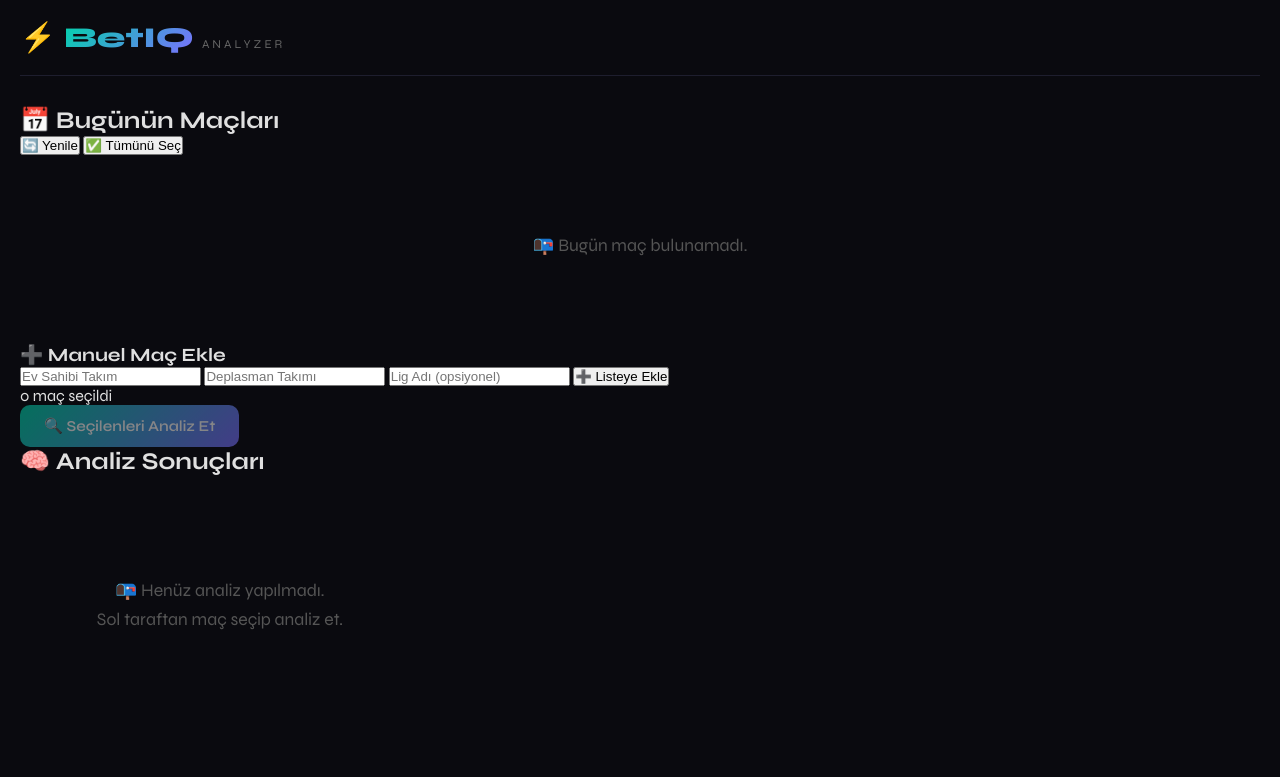
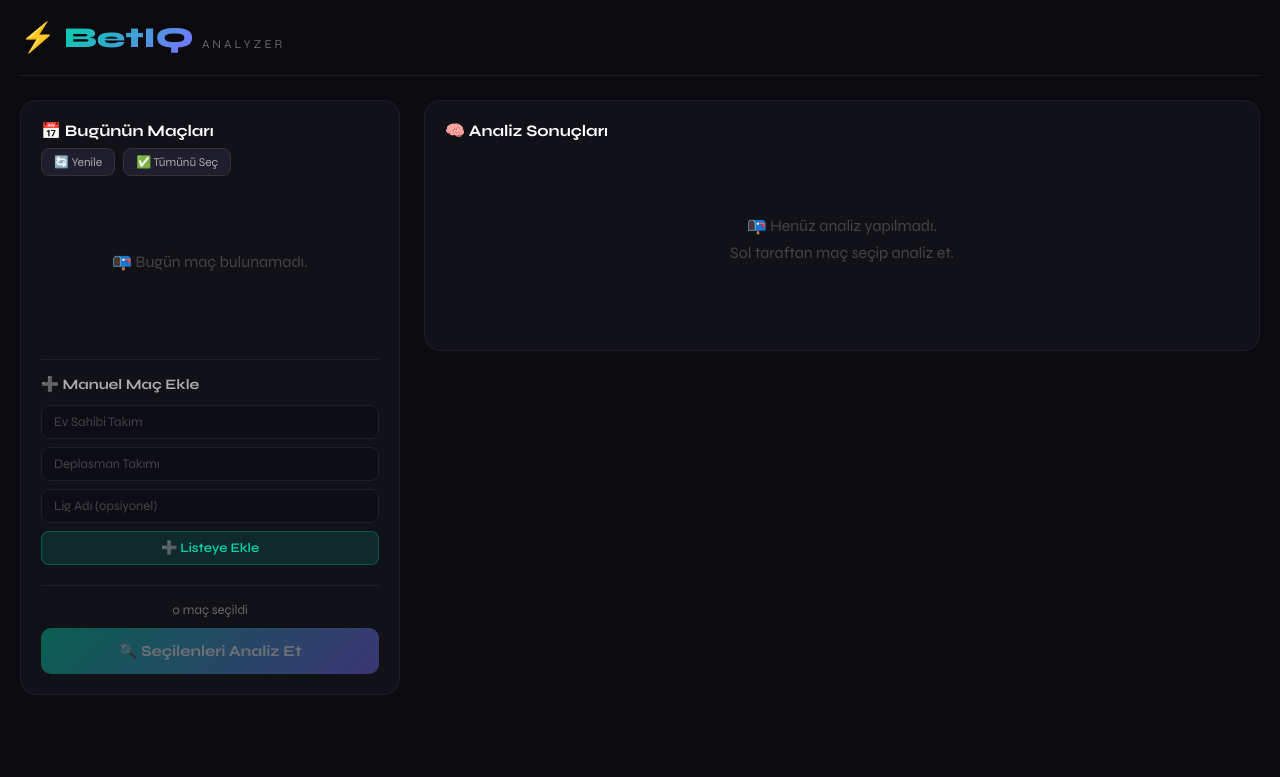
Before and after one commit to bahistavsiyesi-spec/betiq-analyzer, a Flask app: page / in a window 1280 px wide. Shown: the top 777 px of the page. Run offline with Flask 3, Linux system fonts and the light colour scheme; data that the repository does not hold is empty.

Commit message:
Update style.css

```diff
--- a/frontend/static/css/style.css
+++ b/frontend/static/css/style.css
@@ -1,8 +1,4 @@
-* {
-    margin: 0;
-    padding: 0;
-    box-sizing: border-box;
-}
+* { margin: 0; padding: 0; box-sizing: border-box; }
 
 body {
     background: #0a0a0f;
@@ -12,7 +8,7 @@ body {
 }
 
 .app-container {
-    max-width: 1400px;
+    max-width: 1600px;
     margin: 0 auto;
     padding: 0 20px;
 }
@@ -21,7 +17,7 @@ body {
 .app-header {
     padding: 20px 0;
     border-bottom: 1px solid #1e1e2e;
-    margin-bottom: 30px;
+    margin-bottom: 24px;
 }
 
 .header-content {
@@ -30,16 +26,8 @@ body {
     justify-content: space-between;
 }
 
-.logo {
-    display: flex;
-    align-items: center;
-    gap: 8px;
-}
-
-.logo-icon {
-    font-size: 1.8rem;
-}
-
+.logo { display: flex; align-items: center; gap: 8px; }
+.logo-icon { font-size: 1.8rem; }
 .logo-text {
     font-size: 1.8rem;
     font-weight: 800;
@@ -47,7 +35,6 @@ body {
     -webkit-background-clip: text;
     -webkit-text-fill-color: transparent;
 }
-
 .logo-sub {
     font-size: 0.75rem;
     color: #666;
@@ -56,276 +43,249 @@ body {
     margin-bottom: 4px;
 }
 
-.analyze-btn {
-    background: linear-gradient(135deg, #00d4aa, #7c6fff);
-    color: #fff;
-    border: none;
-    padding: 12px 24px;
-    border-radius: 10px;
-    font-family: 'Syne', sans-serif;
-    font-size: 0.95rem;
-    font-weight: 600;
-    cursor: pointer;
-    transition: opacity 0.2s, transform 0.2s;
+/* TWO COLUMN */
+.two-column {
+    display: grid;
+    grid-template-columns: 380px 1fr;
+    gap: 24px;
+    align-items: start;
 }
 
-.analyze-btn:hover {
-    opacity: 0.85;
-    transform: translateY(-1px);
-}
-
-.analyze-btn:disabled {
-    opacity: 0.5;
-    cursor: not-allowed;
-    transform: none;
-}
-
-/* MAIN */
-.main-content {
-    padding-bottom: 60px;
-}
-
-/* NO MATCHES */
-.no-matches {
-    text-align: center;
-    padding: 80px 20px;
-    color: #555;
-}
-
-.no-matches p {
-    font-size: 1.1rem;
-    margin-bottom: 8px;
-}
-
-/* MATCHES GRID */
-#matchesContainer {
-    display: grid;
-    grid-template-columns: repeat(auto-fill, minmax(380px, 1fr));
-    gap: 20px;
-}
-
-/* MATCH CARD */
-.match-card {
+/* PANELS */
+.left-panel, .right-panel {
     background: #111118;
     border: 1px solid #1e1e2e;
     border-radius: 16px;
     padding: 20px;
-    transition: border-color 0.2s, transform 0.2s;
 }
 
-.match-card:hover {
-    border-color: #00d4aa44;
-    transform: translateY(-2px);
-}
-
-.match-header {
-    display: flex;
-    justify-content: space-between;
-    align-items: center;
-    margin-bottom: 16px;
-}
-
-.league-badge {
-    font-size: 0.75rem;
-    color: #888;
-    background: #1a1a2e;
-    padding: 4px 10px;
-    border-radius: 20px;
-}
-
-.match-time {
-    font-family: 'JetBrains Mono', monospace;
-    font-size: 0.85rem;
-    color: #00d4aa;
-}
-
-/* TEAMS */
-.teams {
+.panel-header {
     display: flex;
     align-items: center;
     justify-content: space-between;
-    margin-bottom: 20px;
-    gap: 10px;
+    margin-bottom: 16px;
+    flex-wrap: wrap;
+    gap: 8px;
 }
 
-.team {
-    flex: 1;
-    display: flex;
-    flex-direction: column;
-    gap: 4px;
-}
-
-.home-team { align-items: flex-start; }
-.away-team { align-items: flex-end; }
-
-.team-name {
+.panel-header h2 {
     font-size: 1rem;
     font-weight: 700;
     color: #fff;
 }
 
-.team-form {
+.panel-actions {
+    display: flex;
+    gap: 8px;
+}
+
+.btn-secondary {
+    background: #1e1e2e;
+    color: #aaa;
+    border: 1px solid #333;
+    padding: 6px 12px;
+    border-radius: 8px;
     font-size: 0.75rem;
+    cursor: pointer;
+    font-family: 'Syne', sans-serif;
+    transition: all 0.2s;
+}
+.btn-secondary:hover { background: #2a2a3e; color: #fff; }
+
+/* FIXTURES LIST */
+.loading-fixtures {
+    display: flex;
+    align-items: center;
+    gap: 10px;
     color: #666;
+    padding: 20px;
+    justify-content: center;
+}
+
+.spinner {
+    width: 20px;
+    height: 20px;
+    border: 2px solid #333;
+    border-top-color: #00d4aa;
+    border-radius: 50%;
+    animation: spin 1s linear infinite;
+}
+
+@keyframes spin { to { transform: rotate(360deg); } }
+
+.league-group { margin-bottom: 12px; }
+
+.league-title {
+    font-size: 0.7rem;
+    color: #666;
+    text-transform: uppercase;
+    letter-spacing: 1px;
+    padding: 6px 0;
+    border-bottom: 1px solid #1e1e2e;
+    margin-bottom: 4px;
+}
+
+.fixture-item {
+    display: flex;
+    align-items: center;
+    gap: 10px;
+    padding: 8px 10px;
+    border-radius: 8px;
+    cursor: pointer;
+    transition: background 0.15s;
+    margin-bottom: 2px;
+}
+.fixture-item:hover { background: #1a1a2e; }
+.fixture-item.selected { background: #00d4aa11; border: 1px solid #00d4aa33; }
+
+.fixture-check {
+    font-size: 1rem;
+    width: 20px;
+    text-align: center;
+    flex-shrink: 0;
+}
+
+.fixture-info {
+    display: flex;
+    flex-direction: column;
+    gap: 2px;
+    flex: 1;
+    min-width: 0;
+}
+
+.fixture-teams {
+    font-size: 0.82rem;
+    color: #ddd;
+    font-weight: 600;
+    white-space: nowrap;
+    overflow: hidden;
+    text-overflow: ellipsis;
+}
+
+.fixture-time {
+    font-size: 0.72rem;
+    color: #00d4aa;
     font-family: 'JetBrains Mono', monospace;
 }
 
-.vs-badge {
-    width: 42px;
-    height: 42px;
-    border-radius: 50%;
-    display: flex;
-    align-items: center;
-    justify-content: center;
-    font-weight: 800;
-    font-size: 1rem;
-    flex-shrink: 0;
+/* MANUAL SECTION */
+.manual-section {
+    margin-top: 20px;
+    padding-top: 16px;
+    border-top: 1px solid #1e1e2e;
 }
 
-.prediction-1 { background: #00d4aa22; color: #00d4aa; border: 2px solid #00d4aa; }
-.prediction-x { background: #ffa50022; color: #ffa500; border: 2px solid #ffa500; }
-.prediction-2 { background: #7c6fff22; color: #7c6fff; border: 2px solid #7c6fff; }
-
-/* STATS */
-.stats-grid {
-    display: grid;
-    grid-template-columns: 1fr 1fr;
-    gap: 10px;
-    margin-bottom: 16px;
+.manual-section h3 {
+    font-size: 0.9rem;
+    color: #aaa;
+    margin-bottom: 12px;
 }
 
-.stat-box {
+.manual-form {
+    display: flex;
+    flex-direction: column;
+    gap: 8px;
+}
+
+.input-field {
     background: #0d0d15;
     border: 1px solid #1e1e2e;
-    border-radius: 10px;
-    padding: 10px 12px;
-    display: flex;
-    flex-direction: column;
-    gap: 4px;
+    border-radius: 8px;
+    padding: 8px 12px;
+    color: #fff;
+    font-family: 'Syne', sans-serif;
+    font-size: 0.82rem;
+    outline: none;
+    transition: border-color 0.2s;
 }
+.input-field:focus { border-color: #00d4aa; }
+.input-field::placeholder { color: #444; }
 
-.stat-label {
-    font-size: 0.7rem;
-    color: #666;
-    text-transform: uppercase;
-    letter-spacing: 0.5px;
+.btn-add {
+    background: #00d4aa22;
+    color: #00d4aa;
+    border: 1px solid #00d4aa44;
+    padding: 8px 12px;
+    border-radius: 8px;
+    cursor: pointer;
+    font-family: 'Syne', sans-serif;
+    font-size: 0.82rem;
+    font-weight: 600;
+    transition: all 0.2s;
 }
+.btn-add:hover { background: #00d4aa33; }
 
-.stat-value {
-    font-family: 'JetBrains Mono', monospace;
-    font-size: 1.1rem;
-    font-weight: 600;
-    color: #fff;
-}
-
-.highlight-blue { color: #00d4aa; }
-.highlight-yellow { color: #ffa500; }
-
-.stat-bar {
-    height: 4px;
-    background: #1e1e2e;
-    border-radius: 99px;
-    overflow: hidden;
-}
-
-.stat-fill {
-    height: 100%;
-    background: #555;
-    border-radius: 99px;
-    transition: width 0.5s ease;
-}
-
-.stat-fill.blue { background: linear-gradient(90deg, #00d4aa, #00a88a); }
-.stat-fill.yellow { background: linear-gradient(90deg, #ffa500, #ff7700); }
-
-/* PREDICTION ROW */
-.prediction-row {
+.manual-item {
     display: flex;
     align-items: center;
     justify-content: space-between;
-    margin-bottom: 16px;
-    padding: 12px;
+    padding: 8px 10px;
     background: #0d0d15;
-    border-radius: 10px;
-    border: 1px solid #1e1e2e;
+    border-radius: 8px;
+    margin-top: 6px;
+    font-size: 0.8rem;
+    color: #aaa;
 }
 
-.predicted-score {
+.btn-remove {
+    background: none;
+    border: none;
+    color: #ff4444;
+    cursor: pointer;
+    font-size: 0.9rem;
+    padding: 0 4px;
+}
+
+/* ANALYZE SECTION */
+.analyze-section {
+    margin-top: 20px;
+    padding-top: 16px;
+    border-top: 1px solid #1e1e2e;
     display: flex;
     flex-direction: column;
-    gap: 2px;
+    gap: 10px;
 }
 
-.score-label {
-    font-size: 0.7rem;
+.selected-count {
+    font-size: 0.82rem;
     color: #666;
-    text-transform: uppercase;
+    text-align: center;
 }
 
-.score-value {
-    font-family: 'JetBrains Mono', monospace;
-    font-size: 1.2rem;
-    font-weight: 600;
+.analyze-btn {
+    background: linear-gradient(135deg, #00d4aa, #7c6fff);
     color: #fff;
+    border: none;
+    padding: 14px;
+    border-radius: 10px;
+    font-family: 'Syne', sans-serif;
+    font-size: 0.95rem;
+    font-weight: 700;
+    cursor: pointer;
+    transition: opacity 0.2s, transform 0.2s;
+    width: 100%;
 }
+.analyze-btn:hover:not(:disabled) { opacity: 0.85; transform: translateY(-1px); }
+.analyze-btn:disabled { opacity: 0.4; cursor: not-allowed; transform: none; }
 
-/* CONFIDENCE */
-.confidence-badge {
-    padding: 6px 14px;
-    border-radius: 20px;
-    font-size: 0.8rem;
-    font-weight: 600;
-}
-
-.confidence-very-high { background: #00d4aa22; color: #00d4aa; border: 1px solid #00d4aa; }
-.confidence-high { background: #7c6fff22; color: #7c6fff; border: 1px solid #7c6fff; }
-.confidence-medium { background: #ffa50022; color: #ffa500; border: 1px solid #ffa500; }
-.confidence-low { background: #ff444422; color: #ff4444; border: 1px solid #ff4444; }
-
-/* REASONING */
-.reasoning {
-    border-top: 1px solid #1e1e2e;
-    padding-top: 14px;
-}
-
-.reasoning-label {
-    font-size: 0.75rem;
-    color: #666;
-    text-transform: uppercase;
-    letter-spacing: 1px;
-    display: block;
-    margin-bottom: 8px;
-}
-
-.reasoning-item {
-    font-size: 0.82rem;
-    color: #aaa;
-    line-height: 1.5;
-    margin-bottom: 4px;
-    padding-left: 4px;
-}
-
-/* STATUS BOX */
-#analysisStatus {
-    margin-bottom: 24px;
-}
+/* STATUS */
+#analysisStatus { margin-bottom: 16px; }
 
 .status-box {
-    background: #111118;
+    background: #0d0d15;
     border: 1px solid #333;
     border-radius: 12px;
-    padding: 20px;
+    padding: 16px;
     display: flex;
     align-items: center;
-    gap: 16px;
+    gap: 14px;
 }
-
 .status-box.success { border-color: #00d4aa; }
 .status-box.error { border-color: #ff4444; }
 
 .status-spinner {
-    width: 40px;
-    height: 40px;
+    width: 36px;
+    height: 36px;
     border: 3px solid #333;
     border-top-color: #00d4aa;
     border-radius: 50%;
@@ -333,29 +293,18 @@ body {
     flex-shrink: 0;
 }
 
-@keyframes spin {
-    to { transform: rotate(360deg); }
-}
-
-.status-text {
-    display: flex;
-    flex-direction: column;
-    gap: 6px;
-    flex: 1;
-}
-
-.status-text strong { color: #fff; font-size: 1rem; }
-.status-text span { color: #aaa; font-size: 0.85rem; }
-.status-text small { color: #00d4aa; font-size: 0.8rem; }
+.status-text { display: flex; flex-direction: column; gap: 6px; flex: 1; }
+.status-text strong { color: #fff; font-size: 0.95rem; }
+.status-text span { color: #aaa; font-size: 0.82rem; }
+.status-text small { color: #00d4aa; font-size: 0.78rem; }
 
 .progress-bar-wrap {
-    background: #333;
+    background: #1e1e2e;
     border-radius: 99px;
-    height: 6px;
+    height: 5px;
     width: 100%;
     margin-top: 4px;
 }
-
 .progress-bar-fill {
     height: 100%;
     background: linear-gradient(90deg, #00d4aa, #7c6fff);
@@ -363,3 +312,141 @@ body {
     width: 0%;
     transition: width 1s ease;
 }
+
+/* MATCHES GRID */
+#matchesContainer {
+    display: grid;
+    grid-template-columns: repeat(auto-fill, minmax(340px, 1fr));
+    gap: 16px;
+}
+
+.no-matches {
+    text-align: center;
+    padding: 60px 20px;
+    color: #444;
+    grid-column: 1/-1;
+}
+.no-matches p { font-size: 1rem; margin-bottom: 8px; }
+
+/* MATCH CARD */
+.match-card {
+    background: #0d0d15;
+    border: 1px solid #1e1e2e;
+    border-radius: 14px;
+    padding: 18px;
+    transition: border-color 0.2s, transform 0.2s;
+}
+.match-card:hover { border-color: #00d4aa44; transform: translateY(-2px); }
+
+.match-header {
+    display: flex;
+    justify-content: space-between;
+    align-items: center;
+    margin-bottom: 14px;
+}
+
+.league-badge {
+    font-size: 0.72rem;
+    color: #888;
+    background: #1a1a2e;
+    padding: 3px 8px;
+    border-radius: 20px;
+}
+
+.match-time {
+    font-family: 'JetBrains Mono', monospace;
+    font-size: 0.82rem;
+    color: #00d4aa;
+}
+
+.teams {
+    display: flex;
+    align-items: center;
+    justify-content: space-between;
+    margin-bottom: 16px;
+    gap: 8px;
+}
+
+.team { flex: 1; display: flex; flex-direction: column; gap: 3px; }
+.home-team { align-items: flex-start; }
+.away-team { align-items: flex-end; }
+
+.team-name { font-size: 0.92rem; font-weight: 700; color: #fff; }
+.team-form { font-size: 0.7rem; color: #666; font-family: 'JetBrains Mono', monospace; }
+
+.vs-badge {
+    width: 38px;
+    height: 38px;
+    border-radius: 50%;
+    display: flex;
+    align-items: center;
+    justify-content: center;
+    font-weight: 800;
+    font-size: 0.9rem;
+    flex-shrink: 0;
+}
+.prediction-1 { background: #00d4aa22; color: #00d4aa; border: 2px solid #00d4aa; }
+.prediction-x { background: #ffa50022; color: #ffa500; border: 2px solid #ffa500; }
+.prediction-2 { background: #7c6fff22; color: #7c6fff; border: 2px solid #7c6fff; }
+
+.stats-grid {
+    display: grid;
+    grid-template-columns: 1fr 1fr;
+    gap: 8px;
+    margin-bottom: 14px;
+}
+
+.stat-box {
+    background: #111118;
+    border: 1px solid #1e1e2e;
+    border-radius: 8px;
+    padding: 8px 10px;
+    display: flex;
+    flex-direction: column;
+    gap: 3px;
+}
+
+.stat-label { font-size: 0.65rem; color: #555; text-transform: uppercase; letter-spacing: 0.5px; }
+.stat-value { font-family: 'JetBrains Mono', monospace; font-size: 1rem; font-weight: 600; color: #fff; }
+.highlight-blue { color: #00d4aa; }
+.highlight-yellow { color: #ffa500; }
+
+.stat-bar { height: 3px; background: #1e1e2e; border-radius: 99px; overflow: hidden; }
+.stat-fill { height: 100%; background: #555; border-radius: 99px; }
+.stat-fill.blue { background: linear-gradient(90deg, #00d4aa, #00a88a); }
+.stat-fill.yellow { background: linear-gradient(90deg, #ffa500, #ff7700); }
+
+.prediction-row {
+    display: flex;
+    align-items: center;
+    justify-content: space-between;
+    margin-bottom: 14px;
+    padding: 10px;
+    background: #111118;
+    border-radius: 8px;
+    border: 1px solid #1e1e2e;
+}
+
+.predicted-score { display: flex; flex-direction: column; gap: 2px; }
+.score-label { font-size: 0.65rem; color: #555; text-transform: uppercase; }
+.score-value { font-family: 'JetBrains Mono', monospace; font-size: 1.1rem; font-weight: 600; color: #fff; }
+
+.confidence-badge {
+    padding: 5px 12px;
+    border-radius: 20px;
+    font-size: 0.75rem;
+    font-weight: 600;
+}
+.confidence-very-high { background: #00d4aa22; color: #00d4aa; border: 1px solid #00d4aa; }
+.confidence-high { background: #7c6fff22; color: #7c6fff; border: 1px solid #7c6fff; }
+.confidence-medium { background: #ffa50022; color: #ffa500; border: 1px solid #ffa500; }
+.confidence-low { background: #ff444422; color: #ff4444; border: 1px solid #ff4444; }
+
+.reasoning { border-top: 1px solid #1e1e2e; padding-top: 12px; }
+.reasoning-label { font-size: 0.7rem; color: #555; text-transform: uppercase; letter-spacing: 1px; display: block; margin-bottom: 6px; }
+.reasoning-item { font-size: 0.78rem; color: #999; line-height: 1.5; margin-bottom: 3px; }
+
+/* RESPONSIVE */
+@media (max-width: 900px) {
+    .two-column { grid-template-columns: 1fr; }
+}
```
